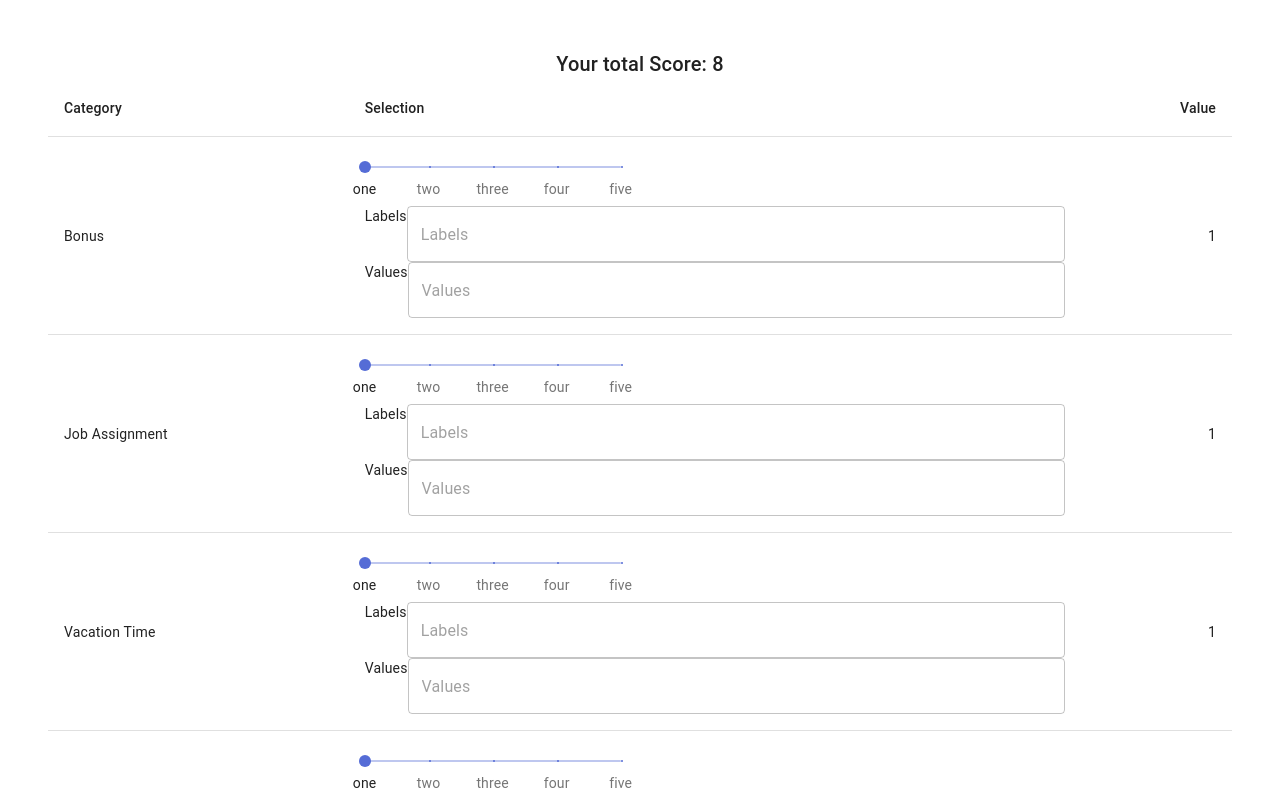
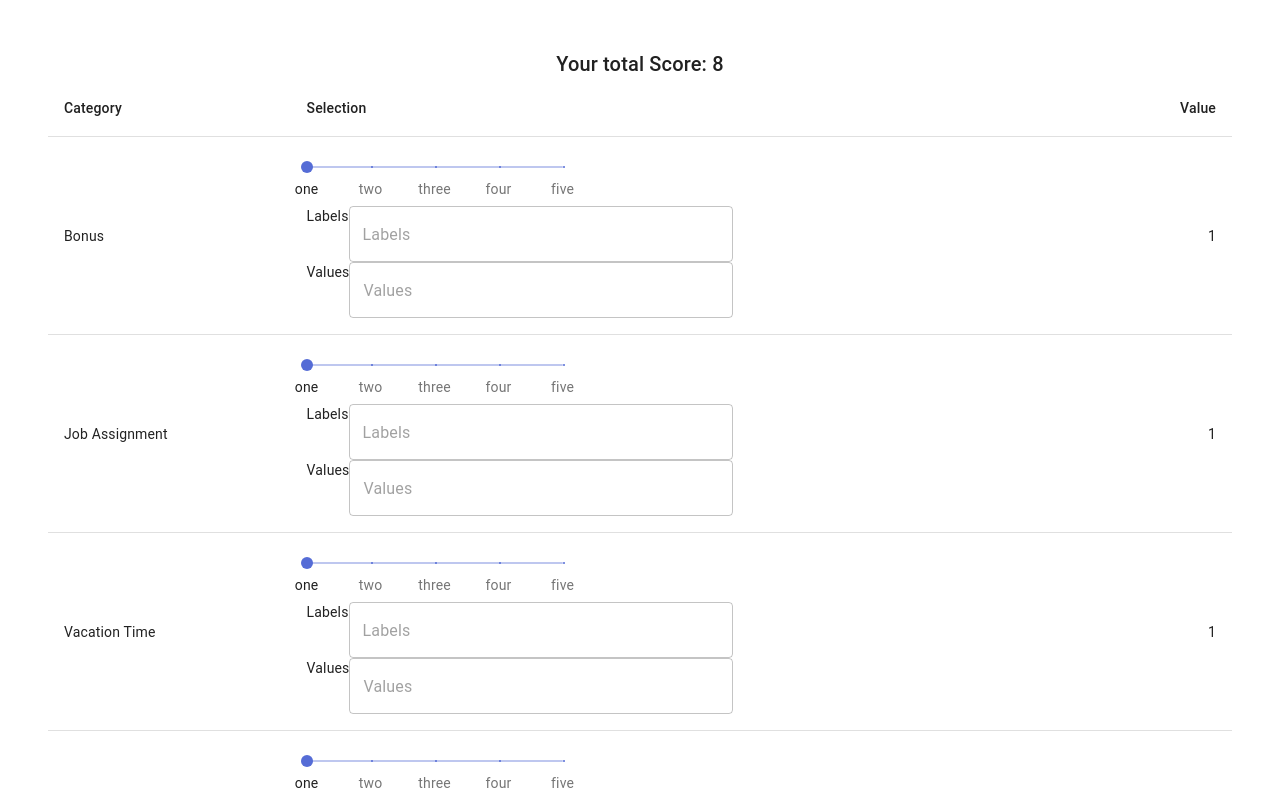
Before and after one commit to mrmcduff/negotiation-slider, a React (Create React App) app: page / in a window 1280 px wide. Shown: the top 798 px of the page. Built offline with nearby package versions, Linux system fonts and the light colour scheme.

Commit message:
removing weird flex

```diff
--- a/src/components/TableStack.tsx
+++ b/src/components/TableStack.tsx
@@ -14,11 +14,10 @@ const useStyles = makeStyles(theme => ({
     rowStyle: {
         display: 'flex',
         flexDirection: 'row',
-        justifyContent: 'space-between'
     },
     entryStyle: {
-        width: 256,
-        flexGrow: 1,
+        width: 384,
+        minWidth: 384,
     },
     extendedStyle: {
         width: 760,
```
